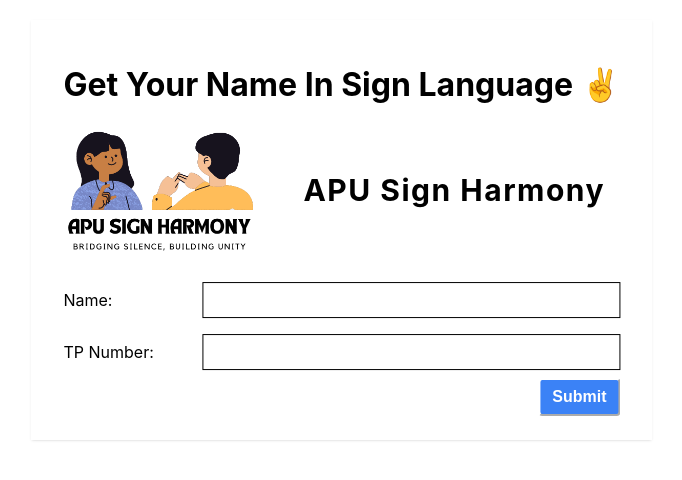
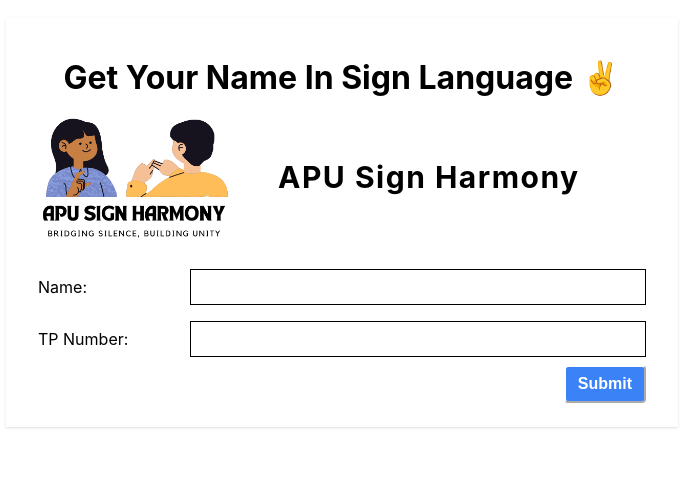
Before and after one commit to WizkWong/APU-Sign-Harmony, a plain HTML site: page index.html in a window 1280 px wide. Shown: the part 130-610 px from the top of the page, without its empty margins (298-980 px from the left). Drawn offline with Linux system fonts and the light colour scheme.

Commit message:
add flex box for index.html

```diff
--- a/assets/global.css
+++ b/assets/global.css
@@ -7,17 +7,32 @@
   -webkit-text-size-adjust: 100%;
 }
 
+html {
+  height: 100%;
+}
+
 body {
   margin: 0;
   font-size: 16px;
+  height: 100%;
 }
 
-.center-box {
-  position: fixed;
-  top: 45%;
-  left: 50%;
-  transform: translate(-50%, -50%);
+.flex-box {
+  height: 100%;
+  display: flex;
+  flex-direction: row;
+  justify-content: center;
+  align-items: center;
+}
+
+.flex-box section {
+  flex-basis: 25%;
+}
+
+.form-box {
+  flex-basis: 50%;
   max-width: 42rem;
+  margin-top: -6em;
   padding: 1.5rem 2rem;
   box-shadow: 0 1px 3px 0 rgb(0 0 0 / 0.1), 0 1px 2px -1px rgb(0 0 0 / 0.1);
   border-bottom-width: 1px;
@@ -25,6 +40,7 @@ body {
 
 #input-form .top-header {
   text-align: center;
+  margin: 1rem 0;
 }
 
 #input-form div.header {
--- a/index.html
+++ b/index.html
@@ -8,7 +8,9 @@
     <link href="./assets/global.css" rel="stylesheet" />
   </head>
   <body>
-    <div class="center-box">
+    <div class="flex-box">
+      <section></section>
+      <main class="form-box">
         <form id="input-form">
           <h1 class="top-header">Get Your Name In Sign Language ✌️</h1>
           <div class="header">
@@ -27,6 +29,8 @@
             <input type="submit" value="Submit" />
           </div>
         </form>
+      </main>
+      <section></section>
     </div>
     <div id="text"></div>
 
```
Lines whose indentation alone changed are shown as unchanged.
